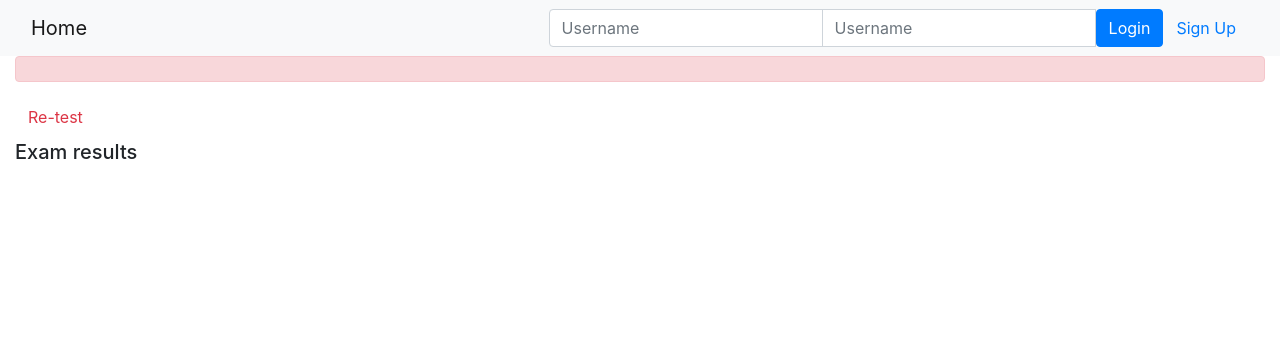
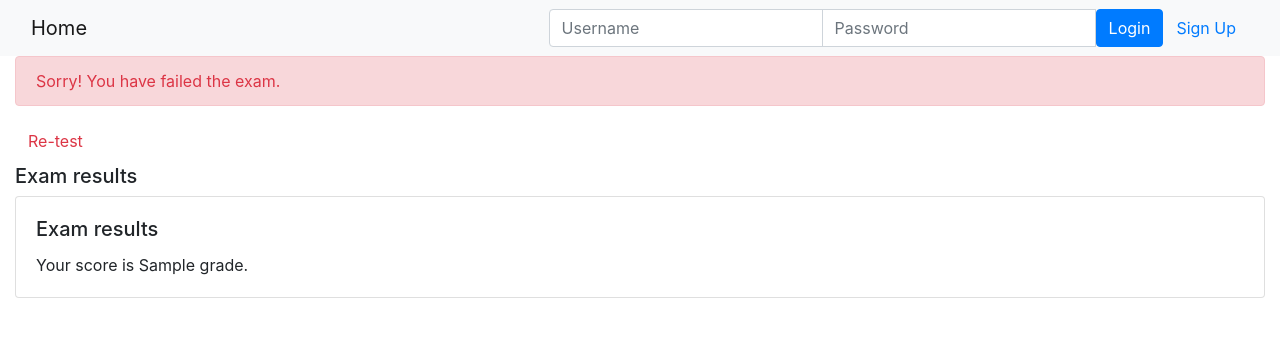
Before and after one commit to Neidn/final-exam-delpying-app, a Django app: template onlinecourse/templates/onlinecourse/exam_result_bootstrap.html in a window 1280 px wide. Shown: the top 337 px of the page. Run offline with Django 3.2, Linux system fonts and the light colour scheme; data comes from the database, SQL or seed files in the repository; both versions use the stored data as it was after the commit; tables that the repository leaves empty hold one stand-in row (values such as "Sample post"); the template is opened without the code that fills it: values that come from a table or form of the project are taken from there, most other values are stand-ins (such as "Sample title", 1, 10 or a date in 2020); some libraries are stand-ins or nearby versions.

Commit message:
modify exam_result_bootstrap.html

```diff
--- a/onlinecourse/templates/onlinecourse/exam_result_bootstrap.html
+++ b/onlinecourse/templates/onlinecourse/exam_result_bootstrap.html
@@ -23,8 +23,8 @@
                     <form class="form-inline" action="{% url 'onlinecourse:login' %}" method="post">
                         {% csrf_token %}
                         <div class="input-group">
-                        <input type="text" class="form-control" placeholder="Username" name="username" >
-                        <input type="password" class="form-control" placeholder="Username" name="psw" >
+                            <input type="text" class="form-control" placeholder="Username" name="username">
+                            <input type="password" class="form-control" placeholder="Password" name="psw">
                             <button class="btn btn-primary" type="submit">Login</button>
                             <a class="btn btn-link" href="{% url 'onlinecourse:registration' %}">Sign Up</a>
                         </div>
@@ -39,16 +39,24 @@
     {% if grade > 80 %}
         <div class="alert alert-success">
             <!--HINT Display passed info -->
+            <span class="text-success">Congratulations! You have passed the exam.</span>
         </div>
     {% else %}
         <div class="alert alert-danger">
             <!--HINT Display failed info -->
+            <span class="text-danger">Sorry! You have failed the exam.</span>
         </div>
         <a class="btn btn-link text-danger" href="{% url 'onlinecourse:course_details' course.id %}">Re-test</a>
     {% endif %}
     <div class="card-columns-vertical mt-1">
         <h5 class="">Exam results</h5>
         <!--HINT Display exam results-->
+        <div class="card">
+            <div class="card-body">
+                <h5 class="card-title">Exam results</h5>
+                <p class="card-text">Your score is {{ grade }}.</p>
+            </div>
+        </div>
     </div>
 </div>
 </body>
```
Also changed, not shown: onlinecourse/admin.py (+17 -0 lines), onlinecourse/templates/onlinecourse/course_detail_bootstrap.html (+10 -18 lines), db.sqlite3. Lines whose indentation alone changed are shown as unchanged.
